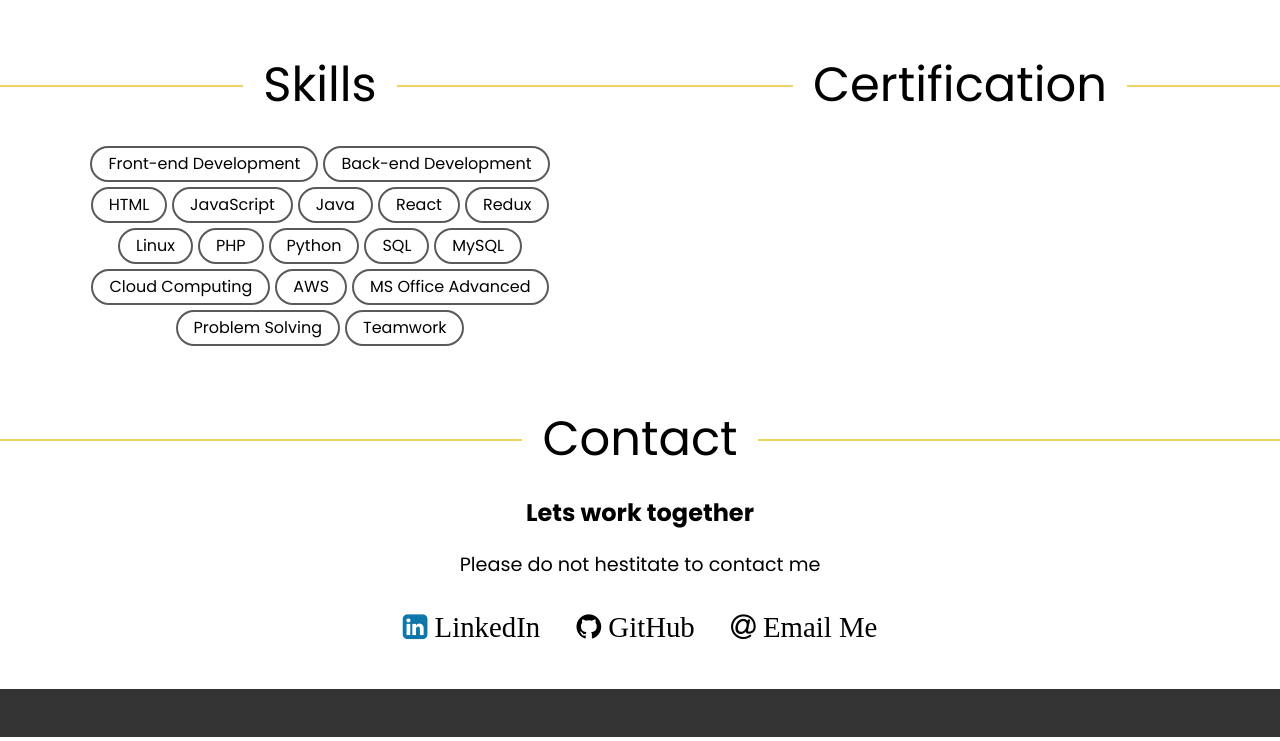
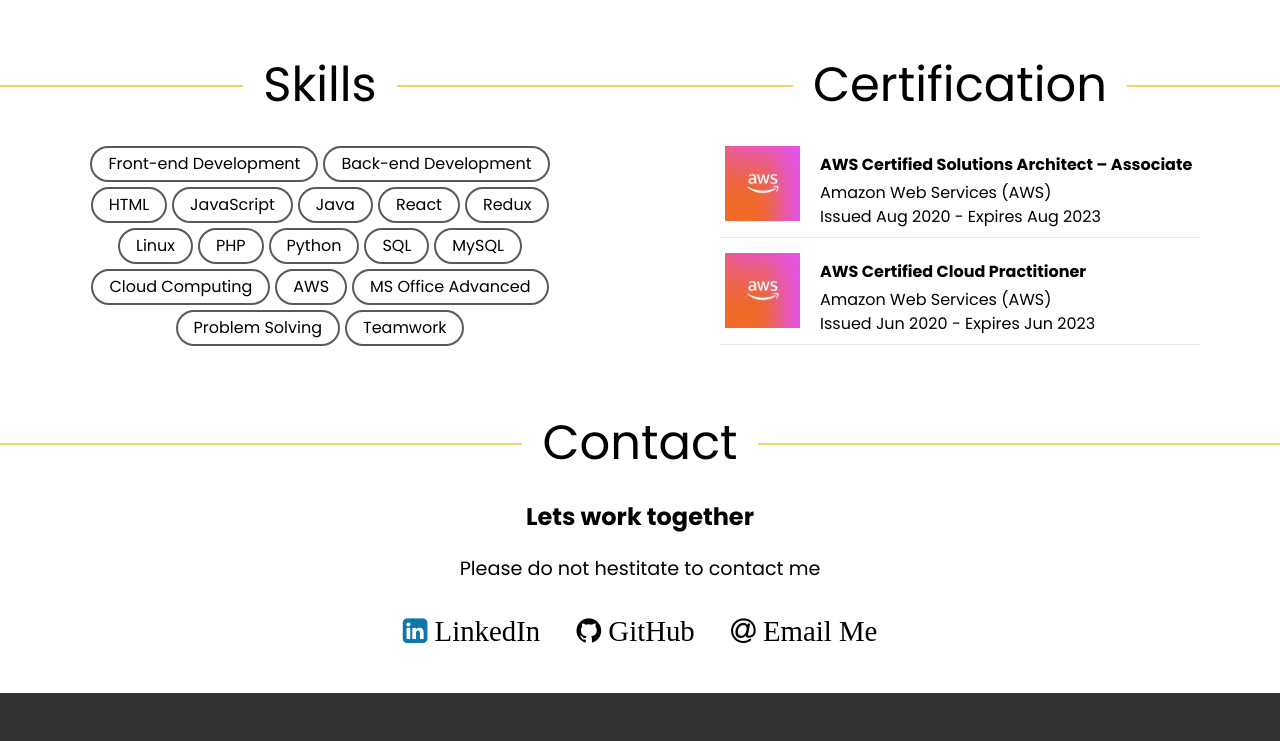
Before and after one commit to Larney11/personal-portfolio, a website: page index.html in a window 1280 px wide. Shown: the part 1131-1872 px from the top of the page. Drawn offline with nearby package versions, Linux system fonts and the light colour scheme.

Commit message:
certification section added

```diff
--- a/css/styles.css
+++ b/css/styles.css
@@ -163,7 +163,6 @@ body {
 .grid-col-two {
   display: grid;
   grid-template-columns: 1fr 1fr;
-  /* grid-gap: 2rem; */
 }
 
 @media(max-width: 1000px) {
@@ -206,6 +205,42 @@ body {
   border: var(--yellow) 2px solid;
 }
 
+/* ----- Certification ----- */
+.certification-container {
+  width: 75%;
+  margin: 0 auto;
+}
+
+@media(max-width: 600px) {
+  .certification-container {
+    width: 95%;
+  }
+}
+
+.certification-row {
+  display: flex;
+  flex-direction: row;
+  border-bottom: 1px solid #e6e9ec;
+  margin: 10px 0;
+}
+
+.certification-logo {
+  height: 75px;
+  width: 75px;
+  margin: 5px 20px 0 5px;
+}
+
+.certification-details {
+  text-align: left;
+  line-height: 0.5rem;
+  padding: 0;
+  margin: 0;
+}
+
+.certification-details-row-title {
+  font-weight: bold;
+  line-height: 1rem;
+}
 
 /* ----- Contact ----- */
 #contact {
--- a/index.html
+++ b/index.html
@@ -174,9 +174,36 @@
         </div>
       </section>
 
+
+      <!-- section: certification -->
       <section id="certification">
+
         <h2 class="section-header"><span>Certification</span></h2>
+        <div class="certification-container">
+          <div class="certification-row">
+            <div>
+              <img class="certification-logo" src="assets/amazon-logo.jpeg" alt="amazon logo certification" />
+            </div>
 
+            <div class="certification-details">
+              <p class="certification-details-row-title">AWS Certified Solutions Architect – Associate</p>
+              <p class="certification-details-row">Amazon Web Services (AWS)</p>
+              <p class="certification-details-row">Issued Aug 2020 - Expires Aug 2023</p>
+            </div>
+          </div>
+
+          <div class="certification-row">
+            <div>
+              <img class="certification-logo" src="assets/amazon-logo.jpeg" alt="amazon logo certification" />
+            </div>
+
+            <div class="certification-details">
+              <p class="certification-details-row-title">AWS Certified Cloud Practitioner</p>
+              <p class="certification-details-row">Amazon Web Services (AWS)</p>
+              <p class="certification-details-row">Issued Jun 2020 - Expires Jun 2023</p>
+            </div>
+          </div>
+        </div>
       </section>
     </div>
 
```
Also changed, not shown: assets/amazon-logo.jpeg (added).
